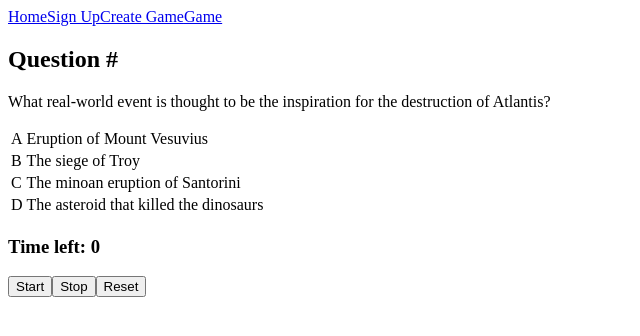
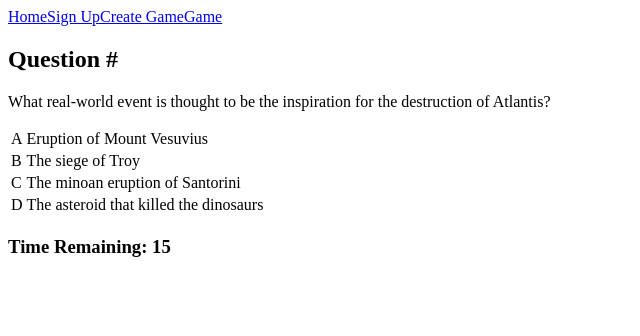
Before and after one commit to AmeriCainIdol/SmartAss, a React app: page /gamePage in a window 1280 px wide. Shown: the top 336 px of the page, without its empty margins (0-640 px from the left). Built offline with nearby package versions, Linux system fonts and the light colour scheme; the HTML template or start-up script is replaced by a standard one.

Commit message:
timer starts automatically, stops at 0

```diff
--- a/front-end/src/components/timer.jsx
+++ b/front-end/src/components/timer.jsx
@@ -4,42 +4,41 @@ class Timer extends Component {
   constructor(props) {
     super(props);
     this.state = {
-      time: 0,
-      start: 0
+      timeRemaining: 20
     }
 
-    this.startTimer = this.startTimer.bind(this);
-    this.stopTimer = this.stopTimer.bind(this);
-    this.resetTimer = this.resetTimer.bind(this);
+    this.countdown = this.countdown.bind(this);
   }
-  startTimer () {
-    this.setState({
-      time: this.state.time,
-      start: Date.now()
-    })
-    this.timer = setInterval(() => this.setState({
-      time: Date.now() - this.state.time
-    }), 1000)
-    console.log('start')
+  countdown () {
+    this.setState((prevState, props) => ({
+      timeRemaining: prevState.timeRemaining - 1
+    }))
+    if (this.state.timeRemaining === 0) {
+      clearInterval(this.interval);
+    }
+    // this.setState({
+    //   time: this.state.time,
+    //   start: Date.now()
+    // })
+    // this.timer = setInterval(() => this.setState({
+    //   time: this.state.time - 1
+    // }), 1000)
+    // console.log('start')
   }
 
-  stopTimer () {
-    clearInterval(this.timer)
-    console.log('stop')
+  componentDidMount() {
+    this.interval = setInterval(() => this.countdown(), 1000)
   }
 
-  resetTimer () {
-    this.setState({time: 0})
-    console.log('reset')
+  componentWillUnmount() {
+    clearInterval(this.interval);
   }
 
   render () {
     return (
       <div>
-        <h3>Time left: {this.state.time}</h3>
-        <button onClick={this.startTimer}>Start</button>
-        <button onClick={this.stopTimer}>Stop</button>
-        <button onClick={this.resetTimer}>Reset</button>
+        <h3>Time Remaining: {this.state.timeRemaining}</h3>
+        {/* <button onClick={this.countdown}>Start</button> */}
       </div>
     )
   }
```
Also changed, not shown: 2 other files (tests, documents, lock files or other folders).
